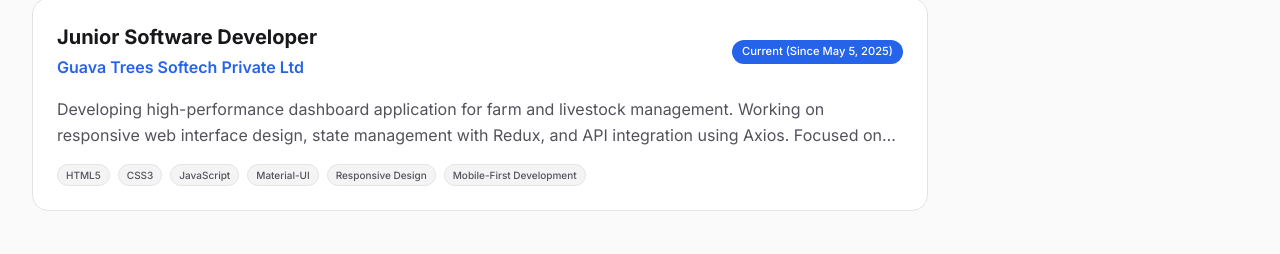
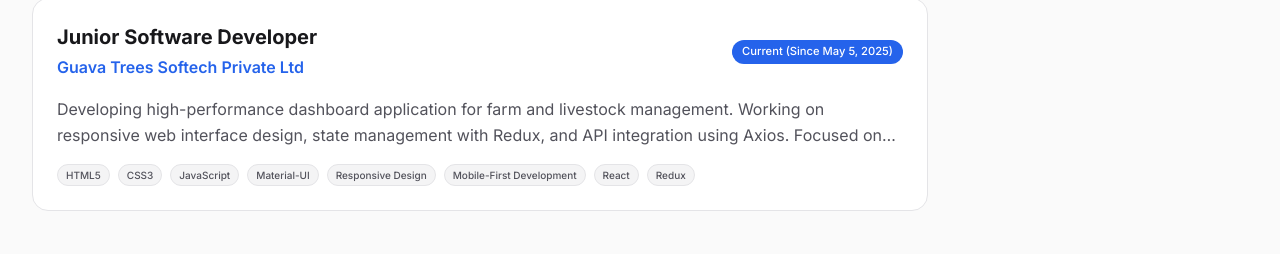
Before and after one commit to shehzadeshahnano/shehzade-portfolio, a Next.js app: page / in a window 1280 px wide. Shown: the part 1978-2232 px from the top of the page. Built offline with nearby package versions, Linux system fonts and the light colour scheme.

Commit message:
add more techs in work experience in home page

```diff
--- a/app/page.tsx
+++ b/app/page.tsx
@@ -250,7 +250,7 @@ export default function Home() {
                 </div>
                 <p className="text-text-secondary mb-4 line-clamp-2">{exp.description}</p>
                 <div className="flex flex-wrap gap-2">
-                  {exp.technologies.slice(0, 6).map((tech) => (
+                  {exp.technologies.slice(0, 8).map((tech) => (
                     <Badge key={tech} variant="secondary" size="xs">{tech}</Badge>
                   ))}
                 </div>
```
